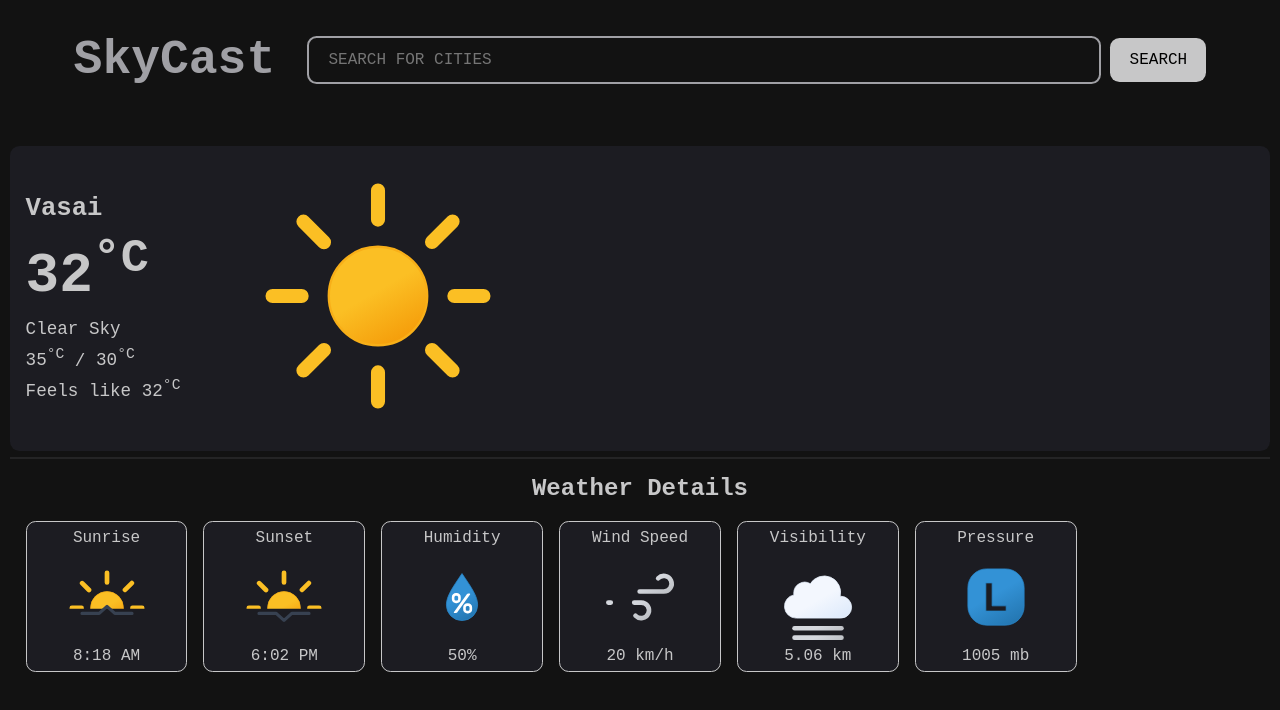
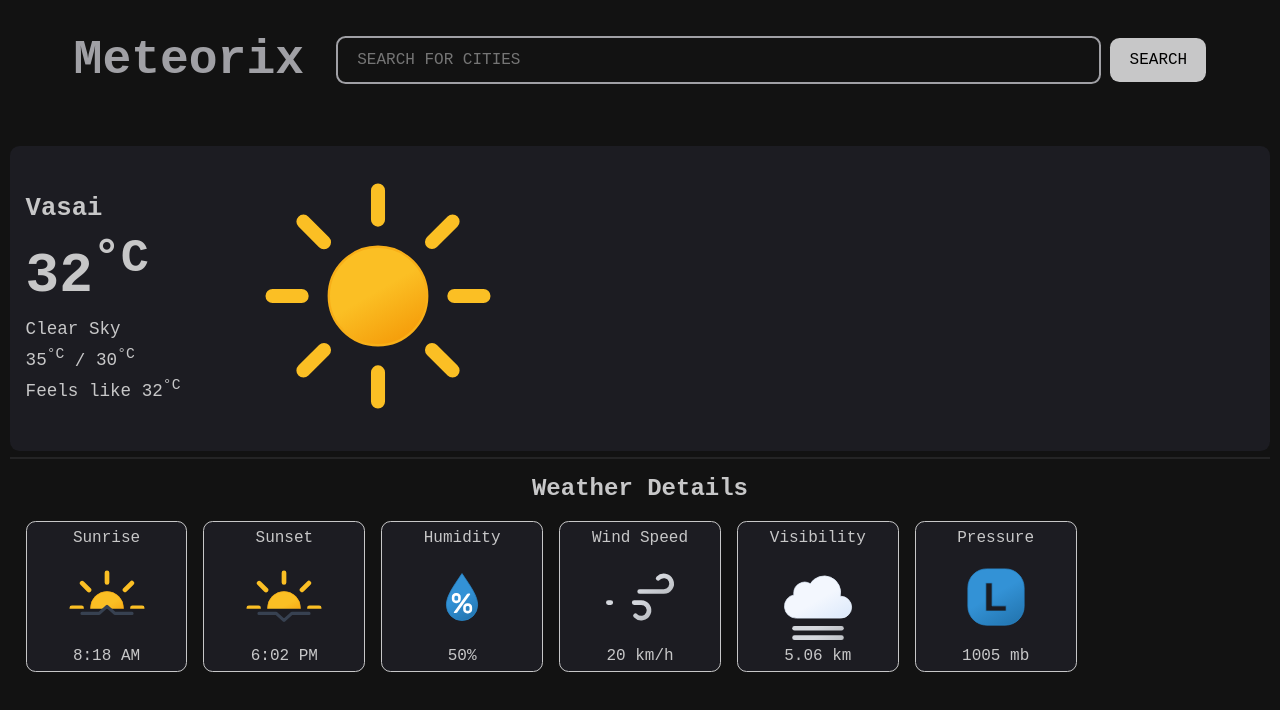
Before and after one commit to FernandesReon/Meteorix, a plain HTML site: page index.html in a window 1280 px wide. Drawn offline with Linux system fonts and the light colour scheme; no server answers.

Commit message:
changed project name

```diff
--- a/index.html
+++ b/index.html
@@ -13,7 +13,7 @@
         <nav>
             <div class="container">
                 <div class="logo">
-                    <span class="name">SkyCast</span>
+                    <span class="name">Meteorix</span>
                 </div>
                 <div class="search-location">
                     <input type="text" name="location" id="geo-location" placeholder="Search for cities"
```
Also changed, not shown: 1 other file.
